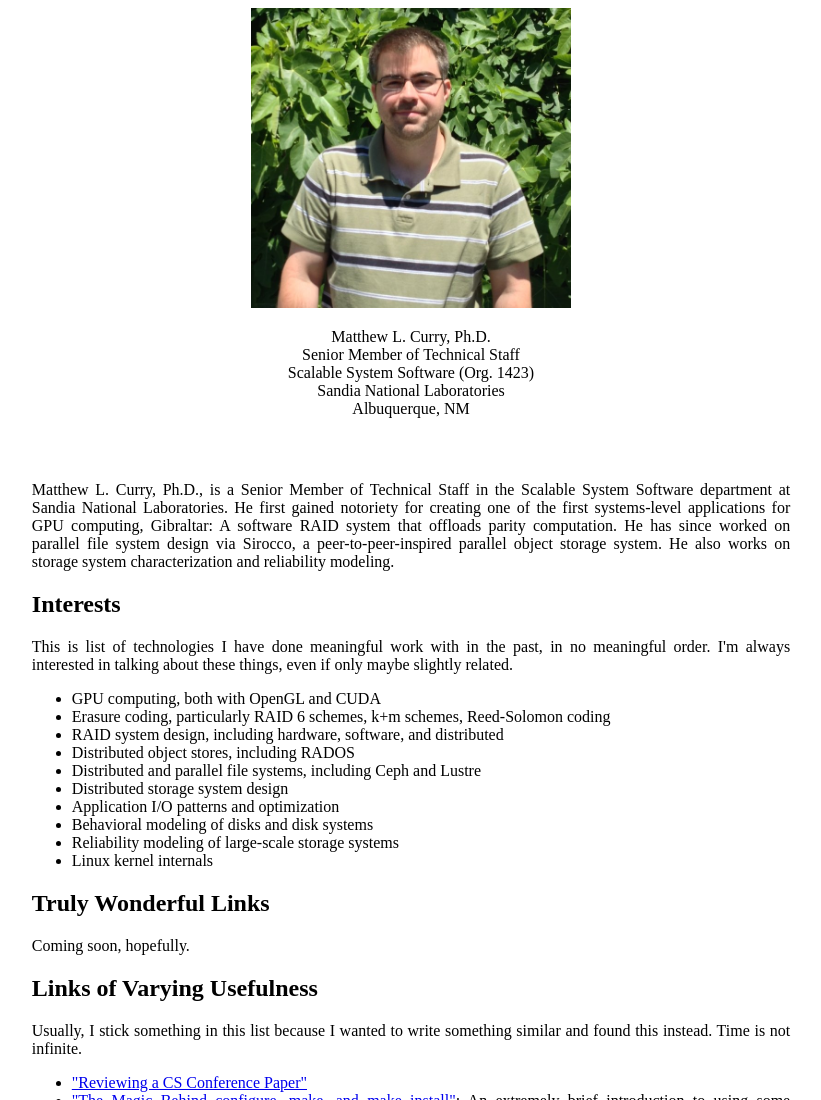
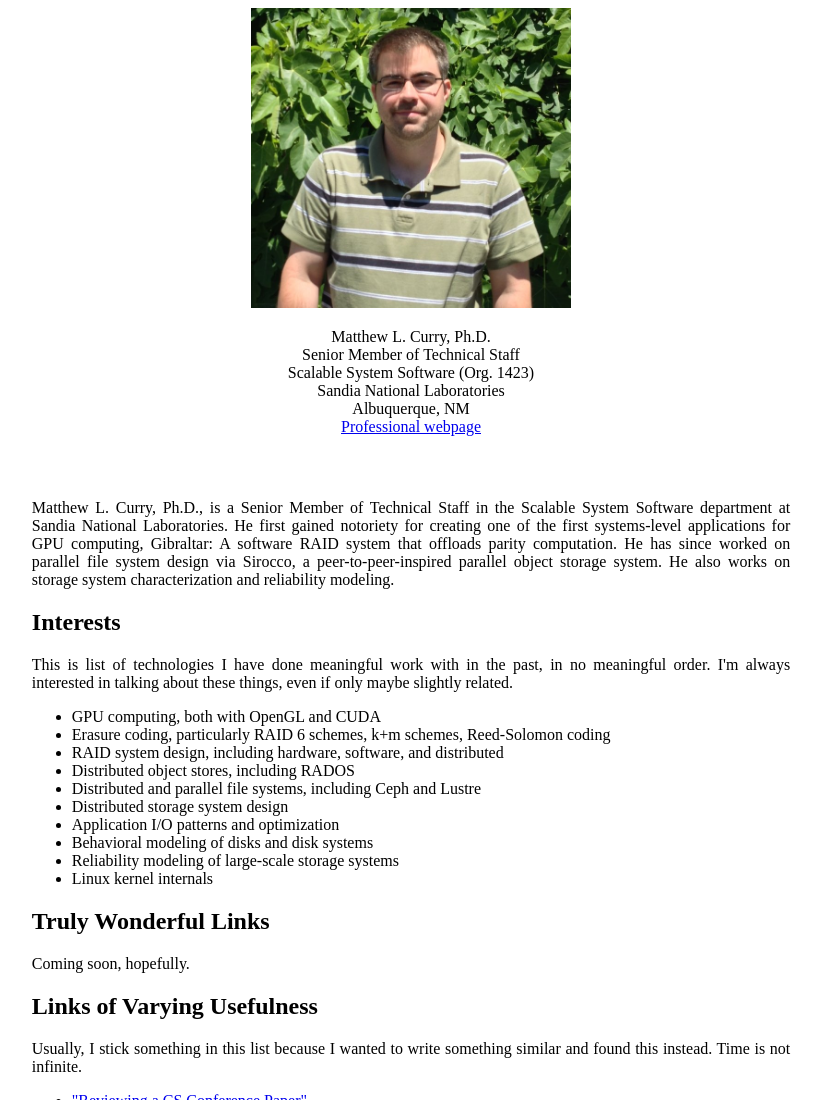
Before and after one commit to matthewcurry/matthewcurry.github.io, a plain HTML site: page index.html in a window 1280 px wide. Shown: the top 1100 px of the page, without its empty margins (229-1050 px from the left). Drawn offline with Linux system fonts and the light colour scheme.

Commit message:
Add professional webpage

```diff
--- a/index.html
+++ b/index.html
@@ -10,7 +10,8 @@
   Senior Member of Technical Staff<br />
   Scalable System Software (Org. 1423)<br />
   Sandia National Laboratories<br />
-  Albuquerque, NM
+  Albuquerque, NM<br />
+  <a href="https://cfwebprod.sandia.gov/cfdocs/CompResearch/templates/insert/profile.cfm?mlcurry" >Professional webpage</a>
 </center>
 
 <div id="content">
```
